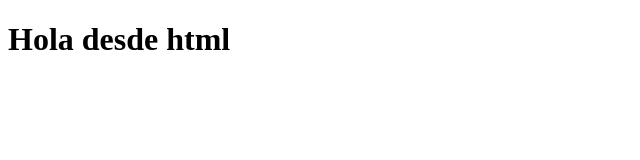
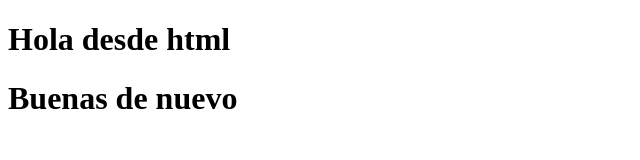
Before and after one commit to isiahzac/firstProject, a plain HTML site: page index.html in a window 1280 px wide. Shown: the whole page, without its empty margins (0-640 px from the left). Drawn offline with Linux system fonts and the light colour scheme.

Commit message:
Nuevo h1

```diff
--- a/index.html
+++ b/index.html
@@ -8,5 +8,6 @@
 </head>
 <body>
     <h1>Hola desde html</h1>
+    <h1>Buenas de nuevo</h1>
 </body>
 </html>
```
